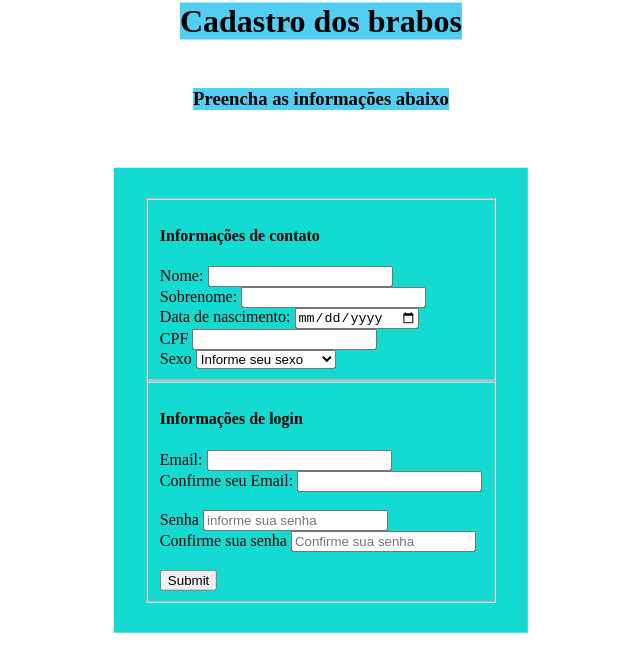
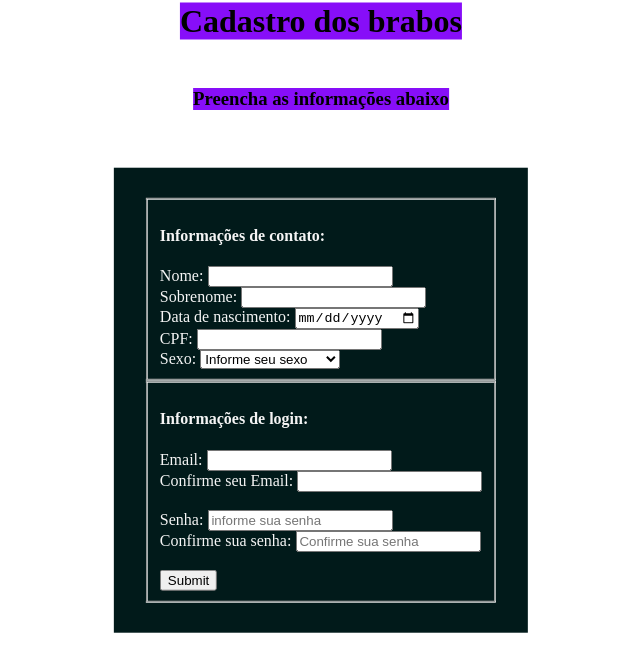
Before and after one commit to Guilhermehstrabello/First-Formulary, a plain HTML site: page index.html in a window 1280 px wide. Shown: the whole page, without its empty margins (319-959 px from the left). Drawn offline with Linux system fonts and the light colour scheme.

Commit message:
Color and some changes

```diff
--- a/index.html
+++ b/index.html
@@ -15,7 +15,7 @@
 
     <form>
         <fieldset>
-            <h4>Informações de contato</h4>
+            <h4>Informações de contato:</h4>
             <div>
                 <label>Nome:</label>
                 <input type="text" name="name" id="nome">
@@ -32,12 +32,12 @@
             </div>
 
             <div>
-                <label>CPF</label>
+                <label>CPF:</label>
                 <input type="text" name="CPF" id="CPF" maxlength="11">
             </div>
 
             <div>
-                <label>Sexo</label>
+                <label>Sexo:</label>
                 <select name="Sexo" id="Sexo" required>
                     <option value="">Informe seu sexo</option>
                     <option value="Masculino">Masculino</option>
@@ -48,7 +48,7 @@
 
         </fieldset>
         <fieldset>
-            <h4>Informações de login</h4>
+            <h4>Informações de login:</h4>
             <div>
                 <label>Email:</label>
                 <input type="email" name="email" id="email" required>
@@ -60,11 +60,11 @@
             </div><br>
 
             <div>
-                <label>Senha</label>
+                <label>Senha:</label>
                 <input type="password" name="senha" id="senha" placeholder="informe sua senha" minlength="8"><br>
             </div>
             <div>
-                <label>Confirme sua senha</label>
+                <label>Confirme sua senha:</label>
                 <input type="password" name="Confirme sua senha" id="Confirme sua senha" placeholder="Confirme sua senha" minlength="8"><br>
             </div><br>
             <div>
--- a/main.css
+++ b/main.css
@@ -1,6 +1,7 @@
 
 form {
-  background-color: #13dbd1;
+  color: whitesmoke;
+  background-color: rgb(1, 26, 26);
   padding: 30px;
   max-width: 800px;
   position: absolute;
@@ -9,7 +10,8 @@ form {
   transform: translateY(-50%) translateX(-50%);
 }
 h1 {
-  background-color: rgb(83, 206, 243);
+  color: rgb(0, 0, 0);
+  background-color: rgb(135, 14, 248);
   max-width: 400px;
   position: absolute;
   top: 0%;
@@ -17,7 +19,8 @@ h1 {
   transform: translateY(-50%) translateX(-50%);
 }
 h3 {
-  background-color: rgb(83, 206, 243);
+  color: rgb(0, 0, 0);
+  background-color: rgb(135, 14, 248); 83, 206, 243
   max-width: 400px;
   position: absolute;
   top: 10%;
```
